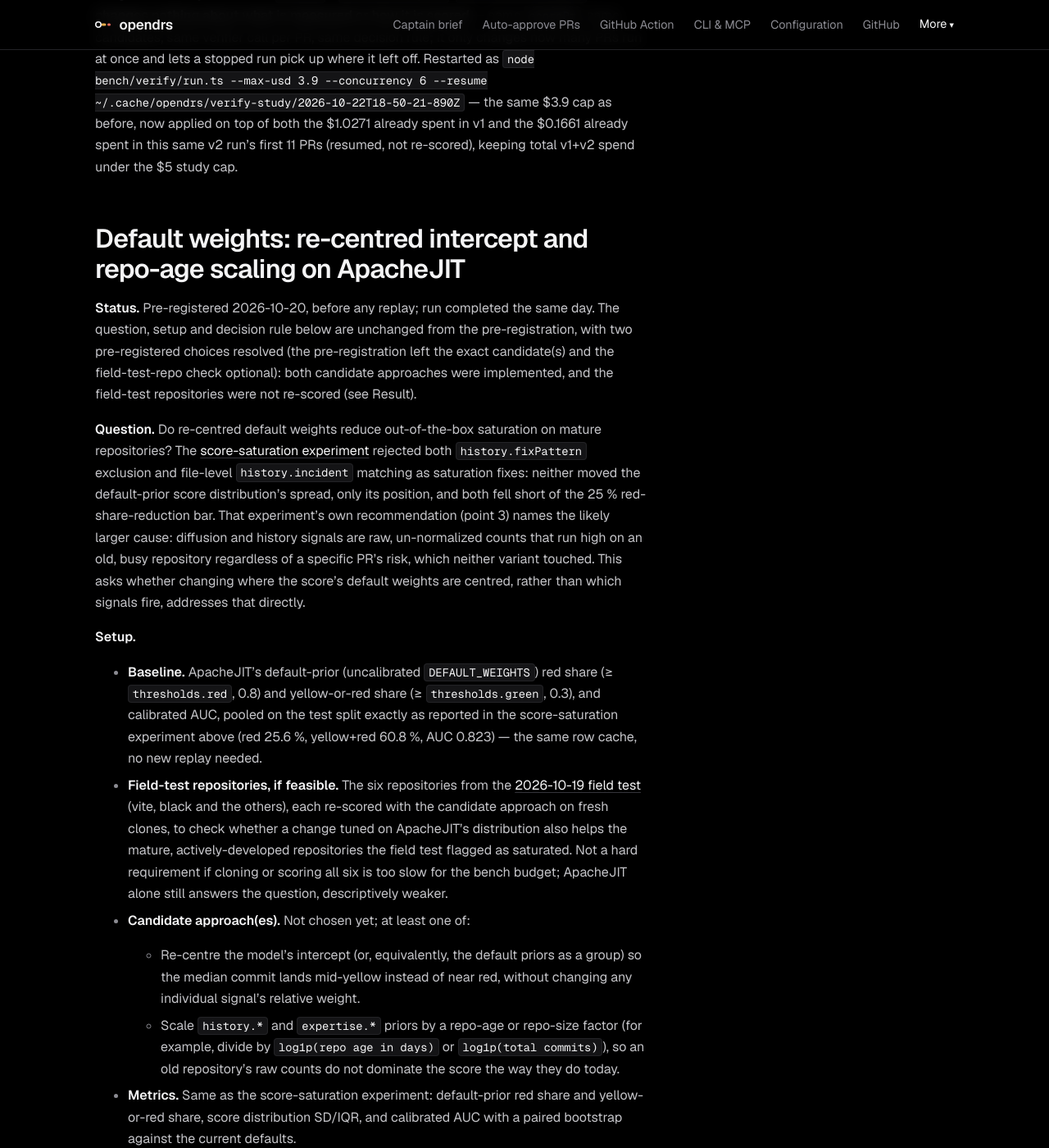
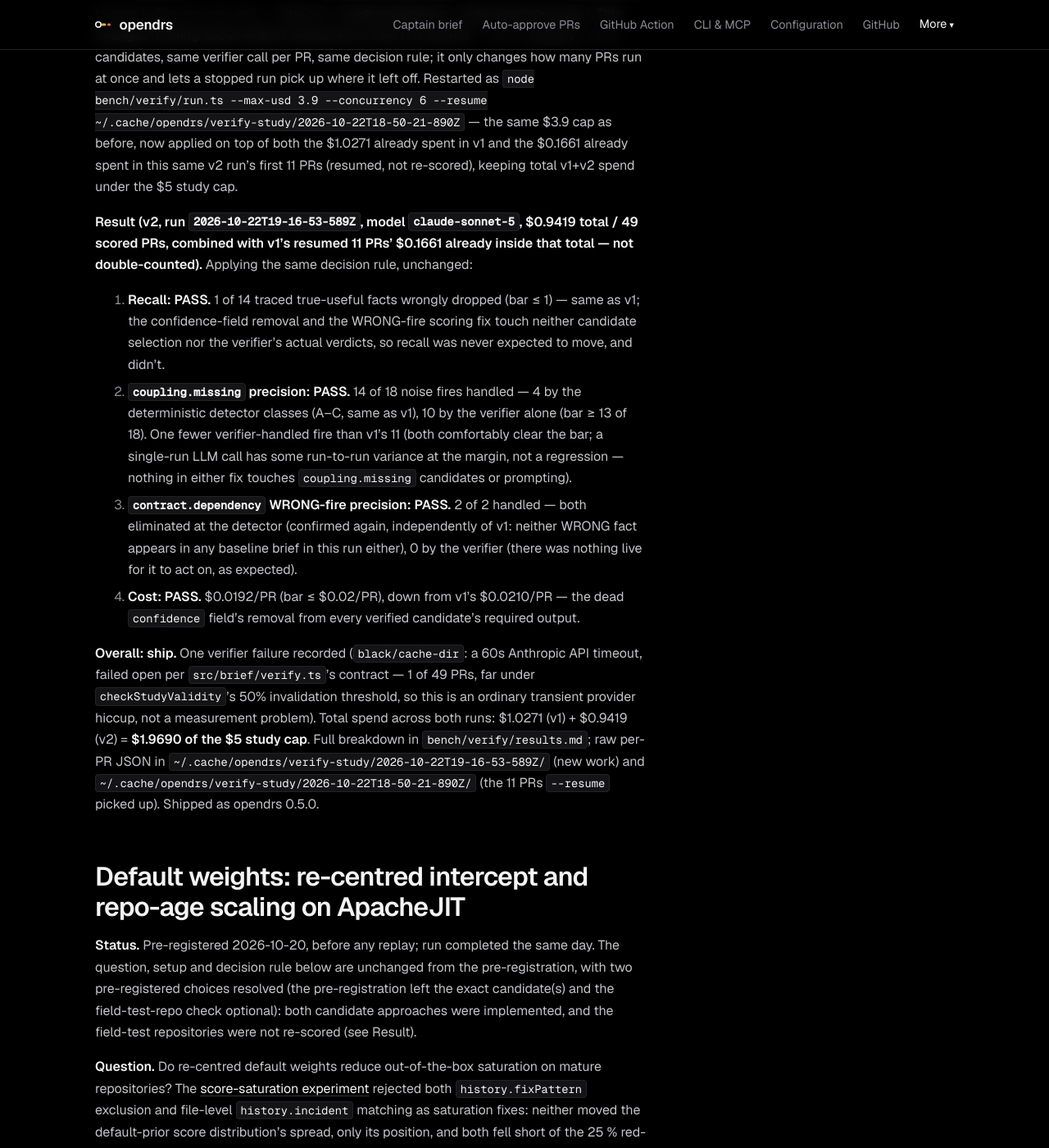
Before and after one commit to actions-marketplace-validations/error-path_opendrs, a Jekyll site: the page built from docs/experiments.md, in a window 1280 px wide and 1400 px high, scrolled down 7603 px. Shown: the whole window at 82% size. Built offline with Jekyll 4.4.1, drawn with Linux system fonts in a browser that asks for light colours; some of the changed text lies outside the part shown.

Commit message:
eval(verify): record v2 — ship (recall PASS, precision PASS, cost PASS)
Run 2026-10-22T19-16-53-589Z, model claude-sonnet-5, $0.9419/49 PRs
($0.0192/PR, under the $0.02 bar). Recall 1/14 wrongly dropped (unchanged
from v1). coupling.missing 14/18 handled (4 detector + 10 verifier, still
well clear of the >=13 bar). contract.dependency WRONG fires 2/2 handled
(both eliminated at the detector, confirmed independently of v1). One
verifier failure (black/cache-dir, a 60s timeout, failed open) — 1 of 49,
far under the 50% invalidation threshold.

Combined v1 ($1.0271) + v2 ($0.9419) spend: $1.9690 of the $5 study cap.
docs/experiments.md records the full v1 -> amendment -> v2 arc honestly,
including that coupling.missing's verifier-handled count moved 11 -> 10
(both pass the bar; ordinary LLM run-to-run variance, not a regression —
neither fix touches coupling.missing candidates or prompting).

Co-Authored-By: Claude Sonnet 5 <noreply@anthropic.com>

```diff
--- a/docs/experiments.md
+++ b/docs/experiments.md
@@ -17,7 +17,7 @@ commits in the riskiest X % of commits. How to read the metrics is in
 
 | Date | Question | Result | Verdict | Details |
 |---|---|---|---|---|
-| 2026-10-22 (pre-registered 2026-10-22) | Does `llm.verify` (the Phase 2 verification pass) recall the field test's 15 true+useful captain facts and correctly drop/downgrade its 18 noisy `coupling.missing` fires and 2 `contract.dependency` WRONG fires, at acceptable cost? | Recall PASS (1 of 14 traced true-useful facts wrongly dropped, bar ≤ 1). `coupling.missing` PASS (15 of 18 handled: 4 by the detector, 11 by the verifier; bar ≥ 13). `contract.dependency` WRONG fires FAIL as pre-registered (0 of 2 marked drop/downgrade — see caveat). Cost FAIL: $0.0210/PR vs the $0.02 bar ($1.0271 total, 49 PRs). Overall precision-fail per the rule applied exactly as written. **Caveat**: the 2 WRONG fires never fired at all in this run — the 0.4.1 parser fix (commit `e66ca46`) already eliminated the PEP 508 marker bug they came from, so the verifier had nothing to drop; the study's own scoring had no way to tell "eliminated" apart from "verifier missed it", which is why this is recorded as a FAIL exactly as the pre-registered rule reads, not reinterpreted after the fact | Rejected as pre-registered (precision-fail, cost-fail); see the 2026-10-23 amendment below for the root-cause fixes and re-run | [details](#verifier-precision-study-on-the-field-test-corpus) |
+| 2026-10-22, amended and re-run 2026-10-23 (pre-registered 2026-10-22, amendment 2026-10-23) | Does `llm.verify` (the Phase 2 verification pass) recall the field test's 15 true+useful captain facts and correctly drop/downgrade its 18 noisy `coupling.missing` fires and 2 `contract.dependency` WRONG fires, at acceptable cost? | **v1**: recall PASS (1/14), `coupling.missing` PASS (15/18: 4 detector + 11 verifier), WRONG-fire precision FAIL (0/2 — both facts never fire at all post-0.4.1; the study couldn't yet tell "eliminated" from "missed"), cost FAIL ($0.0210/PR, $1.0271/49 PRs). Overall precision-fail, recorded honestly below with no exception carved out. Root-caused and fixed (dead `VerifyVerdict.confidence` field; WRONG-fire elimination now scored, same bar) — amended and re-run. **v2** (same corpus/model/bars, run `2026-10-22T19-16-53-589Z`): recall PASS (1/14), `coupling.missing` PASS (14/18: 4 detector + 10 verifier), WRONG-fire precision PASS (2/2, both eliminated at the detector), cost PASS ($0.0192/PR, $0.9419/49 PRs). **Overall: ship.** Combined v1+v2 spend $1.9690 of the $5 study cap | Shipped as opendrs 0.5.0 | [details](#verifier-precision-study-on-the-field-test-corpus) |
 | 2026-10-20 (pre-registered 2026-10-20) | Do re-centred default weights reduce out-of-the-box saturation on mature repositories? | On ApacheJIT, both candidates make saturation worse, not better: intercept re-centring to mid-yellow raises red share 25.6 % → 40.3 % (the train-split median was 0.307, not near red as assumed); scaling `history.*`/`expertise.*` by repo age raises red share to 33.9 % and costs −0.0052 AUC (significant loss, CI −0.0058 to −0.0046) | Rejected; the pre-registration's "median near red" premise does not hold on ApacheJIT | [details](#default-weights-re-centred-intercept-and-repo-age-scaling-on-apachejit) |
 | 2026-10-20 (pre-registered 2026-10-19) | Does excluding Conventional-Commit housekeeping from `history.fixPattern`, and matching `history.incident` at file level instead of folder level, reduce default-prior score saturation on mature repos without hurting calibrated AUC? | On ApacheJIT: red share falls 0.9 % (fixPattern), 7.4 % (incident), 8.3 % (both) — all short of the 25 % bar; calibrated AUC never drops (+0.0002 to +0.0010, every CI non-negative) | Rejected per threshold; file-level incident matching recommended anyway | [details](#score-saturation-fixpattern-and-incident-granularity-on-apachejit) |
 | 2026-10-19 | Do `contract.dependency`, `contract.api`, `contract.schema` and `layers.edge` predict ApacheJIT bugs enough to ship as captain facts (spec §10.2)? Do the rejected review signals (`change.concurrency`, `change.safety_removed`, `tests.weakened`) qualify as captain facts on the full test split, even though they did not help the score? | 6 of 7 qualify (lift ≥ 1.2× and ≥ 50 fires): `contract.dependency` 1.467×, `contract.api` 1.718×, `contract.schema` 2.388×, `change.concurrency` 2.036×, `change.safety_removed` 1.788×, `tests.weakened` 1.202×. `layers.edge` does not: 1.117× on 19 fires of a 2,000-commit sample | Merged (facts only; review signals still excluded from the score) | [details](#captain-fact-lift-on-apachejit) |
@@ -33,11 +33,11 @@ commits in the riskiest X % of commits. How to read the metrics is in
 
 ## Verifier precision study on the field-test corpus
 
-**Status.** Pre-registered 2026-10-22; run completed 2026-10-22 (run id
-`2026-10-22T17-30-07-530Z`). Result: **v1 precision-fail** (recall and `coupling.missing`
-precision pass; `contract.dependency` WRONG-fire precision and cost fail). See "Result (v1)"
-below the decision rule, and the 2026-10-23 amendment further down for the root-cause diagnosis
-and the re-run.
+**Status.** Pre-registered 2026-10-22; v1 run completed 2026-10-22 (run id
+`2026-10-22T17-30-07-530Z`, **precision-fail**). Amended 2026-10-23 (same bars, two root-cause
+fixes; see the amendment below) and re-run the same day (run id `2026-10-22T19-16-53-589Z`,
+**ship** — recall PASS, precision PASS, cost PASS). Shipped as opendrs 0.5.0. See "Result (v1)"
+below the decision rule and "Result (v2)" at the end of the amendment for the full numbers.
 
 **Question.** Does `llm.verify` (spec `docs/specs/2026-10-20-verification-pass-design.md` §3,
 plan `docs/superpowers/plans/2026-10-22-verification-pass.md`) meet its own shipping bar (spec
@@ -225,6 +225,34 @@ Restarted as `node bench/verify/run.ts --max-usd 3.9 --concurrency 6 --resume
 applied on top of both the $1.0271 already spent in v1 and the $0.1661 already spent in this
 same v2 run's first 11 PRs (resumed, not re-scored), keeping total v1+v2 spend under the $5 study
 cap.
+
+**Result (v2, run `2026-10-22T19-16-53-589Z`, model `claude-sonnet-5`, $0.9419 total / 49 scored
+PRs, combined with v1's resumed 11 PRs' $0.1661 already inside that total — not double-counted).**
+Applying the same decision rule, unchanged:
+
+1. **Recall: PASS.** 1 of 14 traced true-useful facts wrongly dropped (bar ≤ 1) — same as v1;
+   the confidence-field removal and the WRONG-fire scoring fix touch neither candidate selection
+   nor the verifier's actual verdicts, so recall was never expected to move, and didn't.
+2. **`coupling.missing` precision: PASS.** 14 of 18 noise fires handled — 4 by the deterministic
+   detector classes (A–C, same as v1), 10 by the verifier alone (bar ≥ 13 of 18). One fewer
+   verifier-handled fire than v1's 11 (both comfortably clear the bar; a single-run LLM call has
+   some run-to-run variance at the margin, not a regression — nothing in either fix touches
+   `coupling.missing` candidates or prompting).
+3. **`contract.dependency` WRONG-fire precision: PASS.** 2 of 2 handled — both eliminated at the
+   detector (confirmed again, independently of v1: neither WRONG fact appears in any baseline
+   brief in this run either), 0 by the verifier (there was nothing live for it to act on, as
+   expected).
+4. **Cost: PASS.** $0.0192/PR (bar ≤ $0.02/PR), down from v1's $0.0210/PR — the dead
+   `confidence` field's removal from every verified candidate's required output.
+
+**Overall: ship.** One verifier failure recorded (`black/cache-dir`: a 60s Anthropic API timeout,
+failed open per `src/brief/verify.ts`'s contract — 1 of 49 PRs, far under `checkStudyValidity`'s
+50% invalidation threshold, so this is an ordinary transient provider hiccup, not a measurement
+problem). Total spend across both runs: $1.0271 (v1) + $0.9419 (v2) = **$1.9690 of the $5 study
+cap**. Full breakdown in `bench/verify/results.md`; raw per-PR JSON in
+`~/.cache/opendrs/verify-study/2026-10-22T19-16-53-589Z/` (new work) and
+`~/.cache/opendrs/verify-study/2026-10-22T18-50-21-890Z/` (the 11 PRs `--resume` picked up).
+Shipped as opendrs 0.5.0.
 
 ## Default weights: re-centred intercept and repo-age scaling on ApacheJIT
 
```
Also changed, not shown: bench/verify/results.md (+10 -7 lines).
